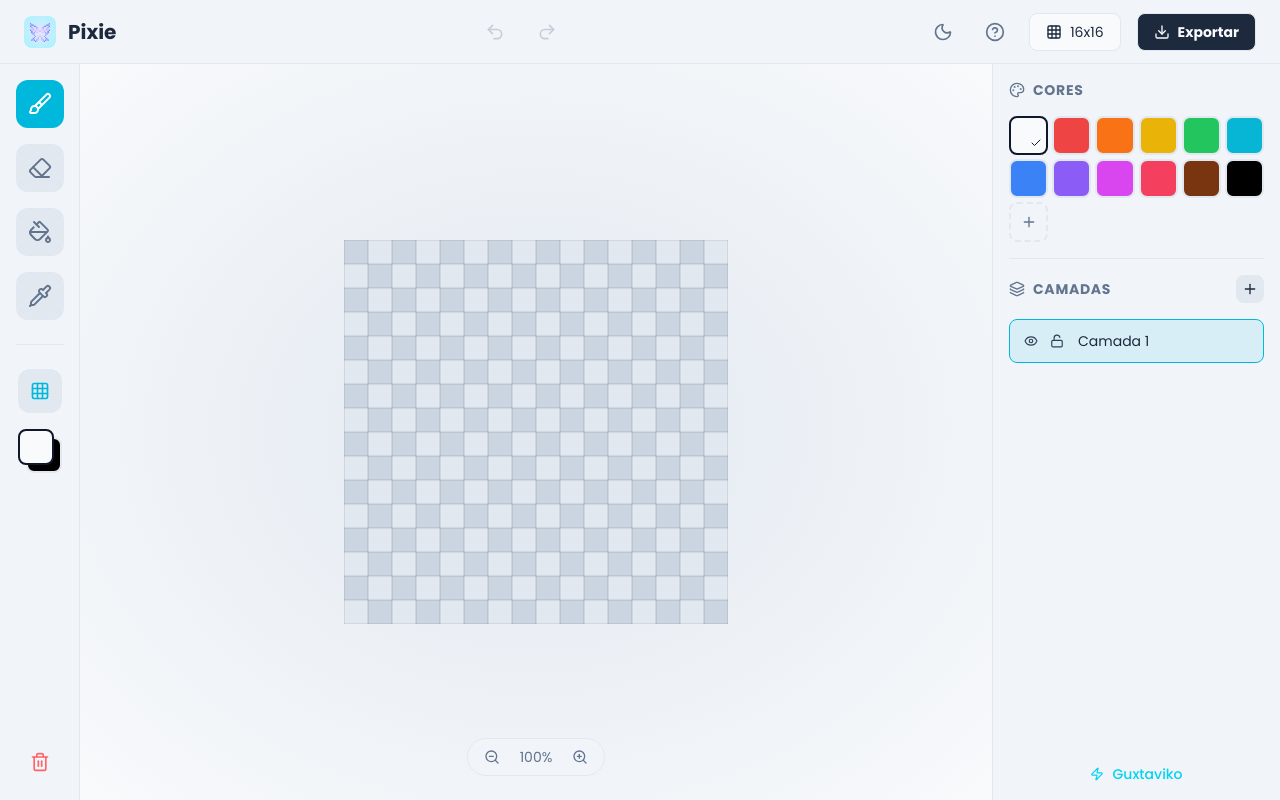
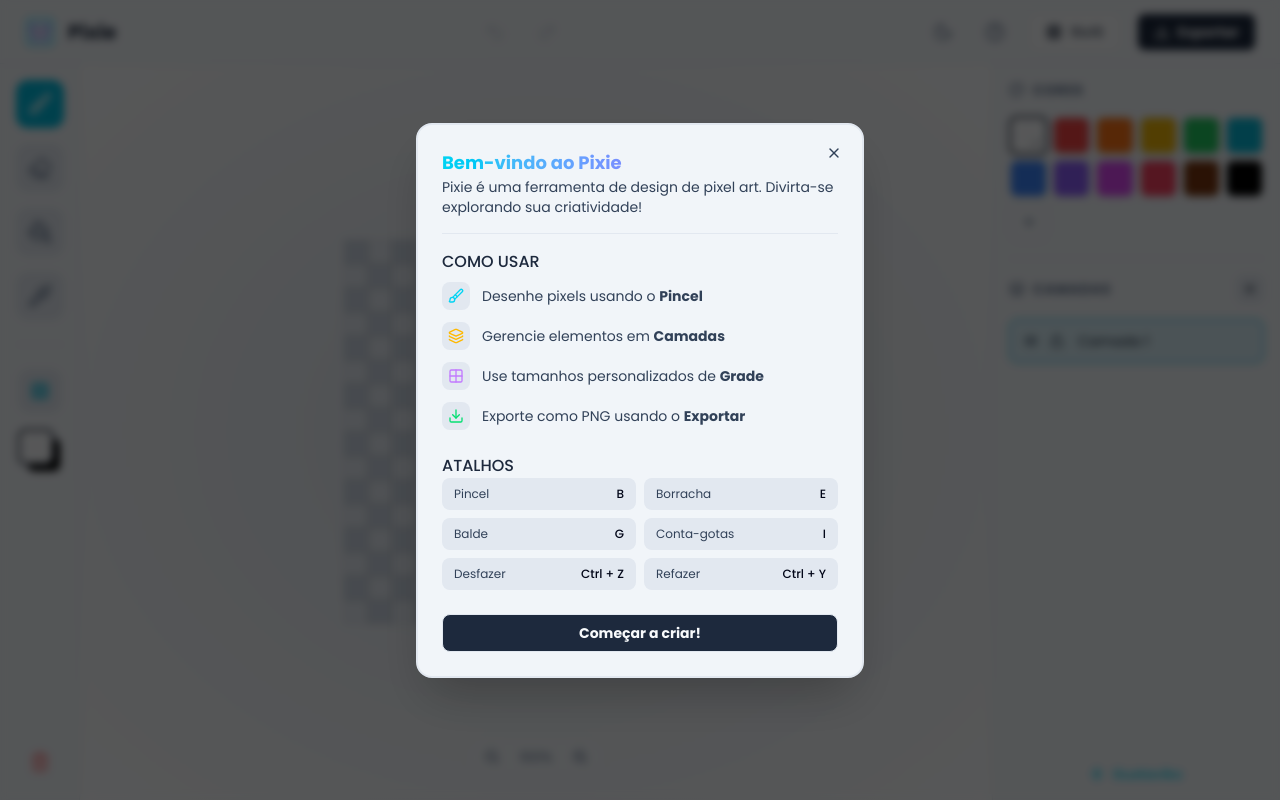
Before and after one commit to Guxtaviko/pixie, a React (Vite) app: page / in a window 1280 px wide. Built offline with nearby package versions, Linux system fonts and the light colour scheme.

Commit message:
feat: add help modal

```diff
--- a/src/components/header.tsx
+++ b/src/components/header.tsx
@@ -7,7 +7,7 @@ import {
 	Sun as SunIcon,
 	Undo2 as UndoIcon,
 } from 'lucide-react'
-import { useState } from 'react'
+import { use, useEffect, useState } from 'react'
 import Logo from '../assets/logo.png'
 import { ThemeContext } from '../contexts'
 import { GridContext } from '../contexts/grid-context'
@@ -18,10 +18,12 @@ import type { Layer } from '../types'
 import { Button } from './ui/button'
 import { ExportModal } from './ui/export-modal'
 import { GridModal } from './ui/grid-modal'
+import { HelpModal } from './ui/help-modal'
 
 export const Header = () => {
 	const [isExportModalOpen, setIsExportModalOpen] = useState(false)
 	const [isGridModalOpen, setIsGridModalOpen] = useState(false)
+	const [isHelpModalOpen, setIsHelpModalOpen] = useState(false)
 
 	const { width, height } = useSafeContext(GridContext)
 	const { canUndo, undo, canRedo, redo } = useSafeContext(HistoryContext)
@@ -53,6 +55,16 @@ export const Header = () => {
 		setLayers(restoredLayers)
 		setLayerId(restoredLayers)
 	}
+
+	const handleCloseHelpModal = () => {
+		localStorage.setItem('help-modal-seen', 'true')
+		setIsHelpModalOpen(false)
+	}
+
+	useEffect(() => {
+		const helpModalSeen = localStorage.getItem('help-modal-seen')
+		if (!helpModalSeen) setIsHelpModalOpen(true)
+	}, [])
 
 	UseHotkey('ctrl+z', handleUndo)
 	UseHotkey('ctrl+y', handleRedo)
@@ -99,6 +111,7 @@ export const Header = () => {
 
 					<Button
 						title='Help'
+						onClick={() => setIsHelpModalOpen(true)}
 						className='p-2 text-slate-500 hover:text-cyan-400 transition-colors'
 					>
 						<HelpIcon size={20} />
@@ -131,6 +144,7 @@ export const Header = () => {
 			{isGridModalOpen && (
 				<GridModal onClose={() => setIsGridModalOpen(false)} />
 			)}
+			{isHelpModalOpen && <HelpModal onClose={handleCloseHelpModal} />}
 		</>
 	)
 }
--- /dev/null
+++ b/src/components/ui/help-modal.tsx
@@ -0,0 +1,115 @@
+import {
+	Brush as BrushIcon,
+	Download as ExportIcon,
+	Grid2x2 as GridIcon,
+	Layers as LayersIcon,
+} from 'lucide-react'
+import { Button } from './button'
+import { Modal } from './modal'
+
+interface HelpModalProps {
+	onClose: () => void
+}
+
+export const HelpModal = ({ onClose }: HelpModalProps) => {
+	return (
+		<Modal onClose={onClose}>
+			<h2 className='text-lg font-bold text-transparent bg-clip-text bg-linear-to-r from-cyan-400 via-indigo-400 to-purple-400'>
+				Bem-vindo ao Pixie
+			</h2>
+			<p className='text-sm text-slate-700 dark:text-slate-300'>
+				Pixie é uma ferramenta de design de pixel art. Divirta-se explorando sua
+				criatividade!
+			</p>
+			<hr className='border-slate-200 dark:border-slate-800 my-4' />
+			<div>
+				<h3 className='font-medium text-slate-800 dark:text-slate-200 uppercase'>
+					Como usar
+				</h3>
+				<ul className='flex flex-col gap-3 text-sm my-2 text-slate-700 dark:text-slate-300'>
+					<li className='flex items-center gap-3'>
+						<span className='p-1.5 rounded-lg bg-slate-200 dark:bg-slate-700/75'>
+							<BrushIcon size={16} className='text-cyan-400' />
+						</span>
+						<span>
+							Desenhe pixels usando o <strong>Pincel</strong>
+						</span>
+					</li>
+					<li className='flex items-center gap-3'>
+						<span className='p-1.5 rounded-lg bg-slate-200 dark:bg-slate-700/75'>
+							<LayersIcon size={16} className='text-amber-400' />
+						</span>
+						<span>
+							Gerencie elementos em <strong>Camadas</strong>
+						</span>
+					</li>
+					<li className='flex items-center gap-3'>
+						<span className='p-1.5 rounded-lg bg-slate-200 dark:bg-slate-700/75'>
+							<GridIcon size={16} className='text-purple-400' />
+						</span>
+						<span>
+							Use tamanhos personalizados de <strong>Grade</strong>
+						</span>
+					</li>
+					<li className='flex items-center gap-3'>
+						<span className='p-1.5 rounded-lg bg-slate-200 dark:bg-slate-700/75'>
+							<ExportIcon size={16} className='text-green-400' />
+						</span>
+						<span>
+							Exporte como PNG usando o <strong>Exportar</strong>
+						</span>
+					</li>
+				</ul>
+			</div>
+			<div className='mt-6'>
+				<h3 className='font-medium text-slate-800 dark:text-slate-200 uppercase'>
+					Atalhos
+				</h3>
+				<div className='grid grid-cols-2 gap-2 text-xs text-slate-700 dark:text-slate-300'>
+					<div className='flex justify-between py-2 px-3 bg-slate-200 dark:bg-slate-800 rounded-lg'>
+						<span>Pincel</span>
+						<span className='text-slate-950 dark:text-slate-50 font-medium'>
+							B
+						</span>
+					</div>
+					<div className='flex justify-between py-2 px-3 bg-slate-200 dark:bg-slate-800 rounded-lg'>
+						<span>Borracha</span>
+						<span className='text-slate-950 dark:text-slate-50 font-medium'>
+							E
+						</span>
+					</div>
+					<div className='flex justify-between py-2 px-3 bg-slate-200 dark:bg-slate-800 rounded-lg'>
+						<span>Balde</span>
+						<span className='text-slate-950 dark:text-slate-50 font-medium'>
+							G
+						</span>
+					</div>
+					<div className='flex justify-between py-2 px-3 bg-slate-200 dark:bg-slate-800 rounded-lg'>
+						<span>Conta-gotas</span>
+						<span className='text-slate-950 dark:text-slate-50 font-medium'>
+							I
+						</span>
+					</div>
+					<div className='flex justify-between py-2 px-3 bg-slate-200 dark:bg-slate-800 rounded-lg'>
+						<span>Desfazer</span>
+						<span className='text-slate-950 dark:text-slate-50 font-medium'>
+							Ctrl + Z
+						</span>
+					</div>
+					<div className='flex justify-between py-2 px-3 bg-slate-200 dark:bg-slate-800 rounded-lg'>
+						<span>Refazer</span>
+						<span className='text-slate-950 dark:text-slate-50 font-medium'>
+							Ctrl + Y
+						</span>
+					</div>
+				</div>
+			</div>
+			<Button
+				onClick={onClose}
+				className='mt-6 px-4 py-2 rounded-lg bg-slate-800 text-slate-50 dark:bg-slate-200 dark:text-slate-950 text-sm hover:bg-cyan-400 hover:text-slate-50 transition-all transform active:scale-95 font-bold border border-slate-200 dark:border-slate-800 hover:border-cyan-500/50 w-full'
+			>
+				Começar a criar!
+			</Button>
+		</Modal>
+	)
+}
```
